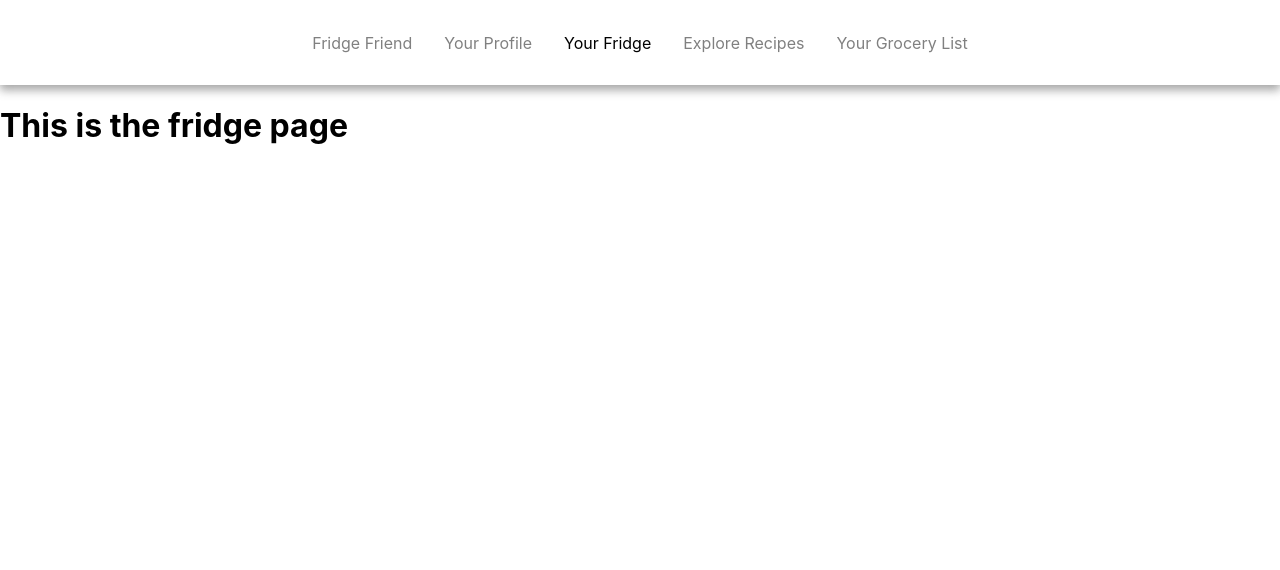
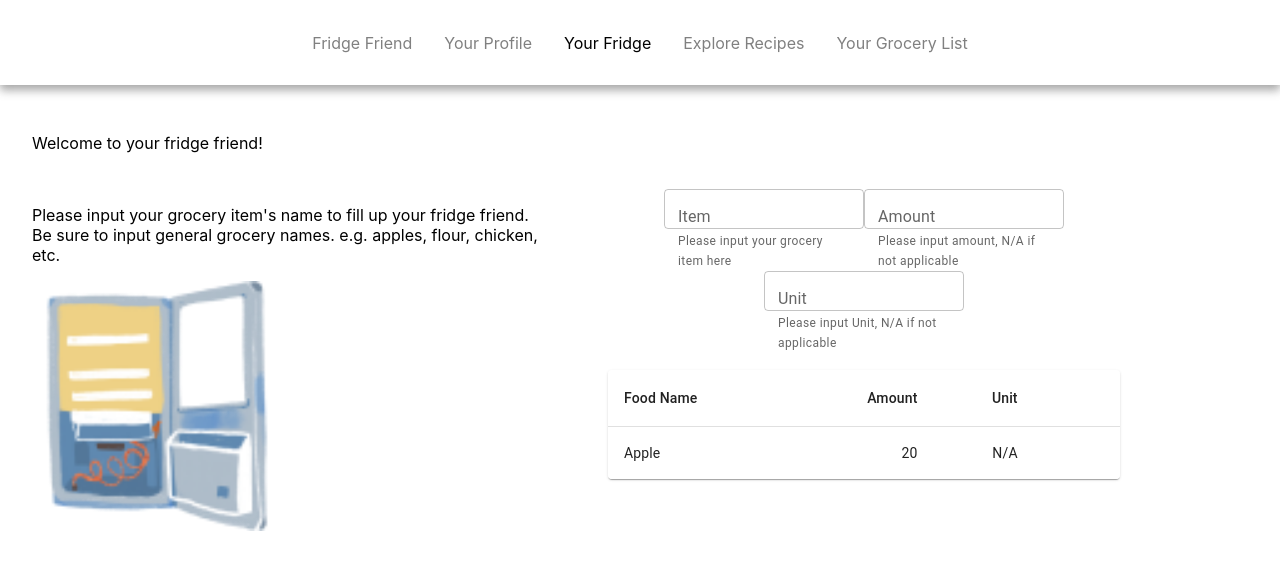
Before and after one commit to edelfino11/fridge_friend, a React (Create React App) app: page /fridge in a window 1280 px wide. Shown: the top 570 px of the page. Built offline with nearby package versions, Linux system fonts and the light colour scheme.

Commit message:
added basic fridge implementation

```diff
--- a/src/pages/fridge.js
+++ b/src/pages/fridge.js
@@ -1,9 +1,150 @@
 import React from 'react';
+import {
+  flexbox,
+  FormHelperText,
+  FormControlLabel,
+  FormGroup,
+  Checkbox,
+  Grid,
+  TextField,
+  Button,
+  Card,
+  Box,
+  CardContent,
+  Typography,
+  Table,
+  TableBody,
+  TableCell,
+  TableContainer,
+  TableHead,
+  TableRow,
+  Paper
+} from "@mui/material";
+import refrigerator from "../img/refrigerator.png";
+import FormControl from "@mui/material/FormControl";
+import FormLabel from "@mui/material/FormLabel";
+
+const FlexContainer = ({ children }) => (
+  <Box sx={{ display: 'flex' }}>
+    {children}
+  </Box>
+);
+
+
+// change here
+function createData(name, amount, unit, date) {
+  return { name, amount, unit, date };
+}
+
+
+const rows = [
+  createData('Apple', 20, 'N/A', '10 days'),
+];
 
 const Fridge = () => {
   return (
     <div>
-      <h1>This is the fridge page</h1>
+      <FlexContainer>
+      <Box sx={{ p:4, justifyContent: 'space-between', alignContent: 'space-evenly', width:'40%', order: 1 }}>
+      <p>Welcome to your fridge friend!</p>
+      <br>
+      </br>
+      <p>
+        Please input your grocery item's name to fill up your fridge friend.
+        Be sure to input general grocery names.
+        e.g. apples, flour, chicken, etc.
+      </p>
+      <img src={refrigerator} alt="refrigerator" width='250' height='250'/>
+      </Box>
+      {/* <input type="text" id="item" name="item"></input>
+      <p>Please input your grocery item here!</p>
+      <input type="text" id="amount" name="amount"></input>
+      <p>Please input amount, N/A if not applicable</p>
+      <input type="text" id="unit" name="unit"></input>
+      <p>Please input Unit, N/A if not applicable</p> */}
+      <Box sx={{ p:4, justifyContent: 'space-between', alignContent: 'space-evenly', width:'40%', pr:2, order: 2 }}>
+      <Grid
+        container
+        direction="row"
+        justifyContent="center"
+        alignItems="center"
+        sx = {{pt:2, pb:2}}
+      >
+
+      {/* <Box justifyContent="center" alignItems="center"> */}
+        {/* <Box sx={{pr:2}}> */}
+          <TextField
+            id="item"
+            label="Item"
+            variant="outlined"
+            helperText="Please input your grocery item here"
+
+            sx={{
+              width: 200
+            }}
+            InputProps={{ sx: { height: 40 } }}
+            placeholder="SX + InputProps"
+          />
+        {/* </Box>
+        <Box sx={{pr:2}}> */}
+          <TextField
+          id="amount"
+          label="Amount"
+          variant="outlined"
+          helperText="Please input amount, N/A if not applicable"
+          sx={{
+            width: 200
+          }}
+          InputProps={{ sx: { height: 40 } }}
+          placeholder="SX + InputProps"
+        />
+      {/* </Box>  */}
+      <TextField
+        id="unit"
+        label="Unit"
+        variant="outlined"
+        helperText="Please input Unit, N/A if not applicable"
+        sx={{
+          width: 200
+        }}
+        InputProps={{ sx: { height: 40 } }}
+        placeholder="SX + InputProps"
+      />
+      {/* </Box> */}
+      </Grid>
+
+
+
+
+      <TableContainer component={Paper}>
+      <Table sx={{ minWidth: 650 }} aria-label="simple table">
+        <TableHead>
+          <TableRow>
+            <TableCell>Food Name</TableCell>
+            <TableCell align="right">Amount</TableCell>
+            <TableCell align="right">Unit</TableCell>
+            <TableCell align="right">Expiration Date</TableCell>
+          </TableRow>
+        </TableHead>
+        <TableBody>
+          {rows.map((row) => (
+            <TableRow
+              key={row.name}
+              sx={{ '&:last-child td, &:last-child th': { border: 0 } }}
+            >
+              <TableCell component="th" scope="row">
+                {row.name}
+              </TableCell>
+              <TableCell align="right">{row.amount}</TableCell>
+              <TableCell align="right">{row.unit}</TableCell>
+              <TableCell align="right">{row.date}</TableCell>
+            </TableRow>
+          ))}
+        </TableBody>
+      </Table>
+    </TableContainer>
+    </Box>
+    </FlexContainer>
     </div>
   );
 };
```
